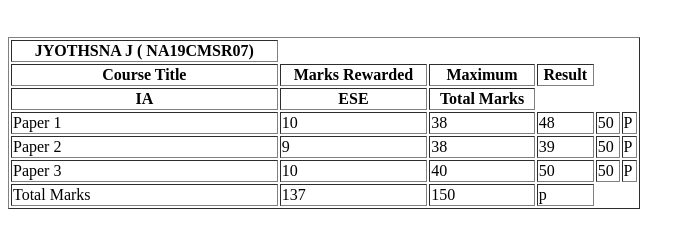
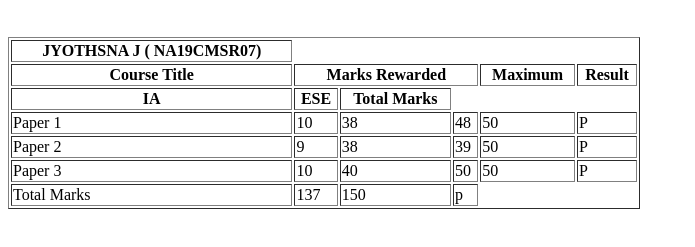
Before and after one commit to Jyo-thsna/mark, a plain HTML site: page result.html in a window 1280 px wide. Shown: the part 61-308 px from the top of the page, without its empty margins (0-695 px from the left). Drawn offline with Linux system fonts and the light colour scheme.

Commit message:
Update result.html

```diff
--- a/result.html
+++ b/result.html
@@ -9,7 +9,7 @@
    <th> JYOTHSNA J ( NA19CMSR07)</th></tr>
   <tr>
   <th>Course Title</th>
-    <th >Marks Rewarded</th>
+    <th colspan="3">Marks Rewarded</th>
     <th>Maximum</th>
     <th>Result</th>
   </tr>
```
